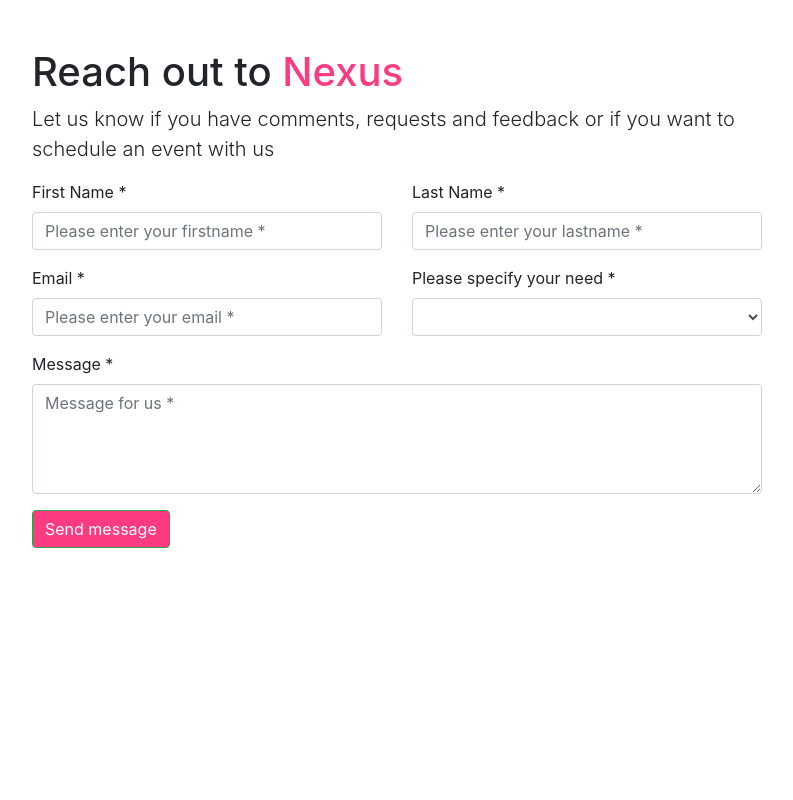
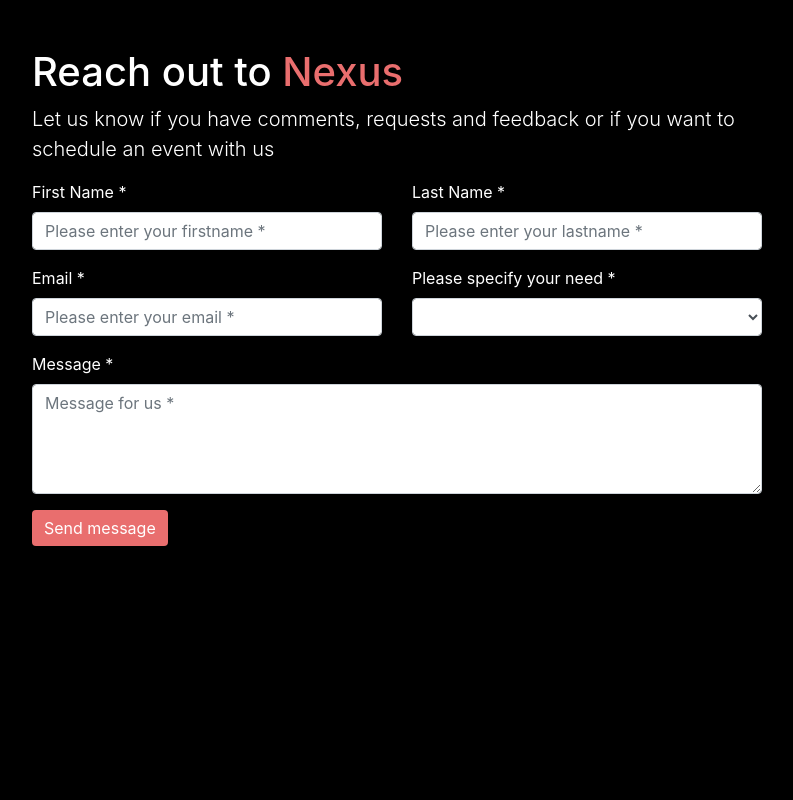
Before and after one commit to Nexus-Virtual-Events/nexus-website, a Flask app: page /connect in a window 1280 px wide. Shown: the whole page, without its empty margins (243-1036 px from the left). Run offline with Flask 2, Linux system fonts and the light colour scheme; parts of the project's set-up code (start-up, migrations or seed data) failed here and were passed over; some libraries are stand-ins or nearby versions.

Commit message:
style fixes

```diff
--- a/templates/connect.html
+++ b/templates/connect.html
@@ -7,7 +7,7 @@
         <link href='https://fonts.googleapis.com/css?family=Lato:300,400,700' rel='stylesheet' type='text/css'>
         <link href='custom.css' rel='stylesheet' type='text/css'>
     </head>
-    <body>
+    <body style="background-color:black">
 
         <div class="container">
 
@@ -15,9 +15,9 @@
 
                 <div class="col-xl-8 offset-xl-2 py-5">
 
-                    <h1>Reach out to <span style="color:#FD3B82">Nexus</span></h1>
+                    <h1 style="color:white">Reach out to <span style="color:#E96E6E">Nexus</span></h1>
 
-                    <p class="lead">Let us know if you have comments, requests and feedback or if you want to schedule an event with us</p>
+                    <p class="lead" style="color:white">Let us know if you have comments, requests and feedback or if you want to schedule an event with us</p>
 
                     <!-- We're going to place the form here in the next step -->
                     <form id="contact-form" method="post" action="/receive_connect" role="form">
@@ -29,14 +29,14 @@
         <div class="row">
             <div class="col-md-6">
                 <div class="form-group">
-                    <label for="form_name">First Name *</label>
+                    <label style="color:white" for="form_name">First Name *</label>
                     <input id="form_name" type="text" name="name" class="form-control" placeholder="Please enter your firstname *" required="required" data-error="Firstname is required.">
                     <div class="help-block with-errors"></div>
                 </div>
             </div>
             <div class="col-md-6">
                 <div class="form-group">
-                    <label for="form_lastname">Last Name *</label>
+                    <label style="color:white" for="form_lastname">Last Name *</label>
                     <input id="form_lastname" type="text" name="surname" class="form-control" placeholder="Please enter your lastname *" required="required" data-error="Lastname is required.">
                     <div class="help-block with-errors"></div>
                 </div>
@@ -45,14 +45,14 @@
         <div class="row">
             <div class="col-md-6">
                 <div class="form-group">
-                    <label for="form_email">Email *</label>
+                    <label style="color:white" for="form_email">Email *</label>
                     <input id="form_email" type="email" name="email" class="form-control" placeholder="Please enter your email *" required="required" data-error="Valid email is required.">
                     <div class="help-block with-errors"></div>
                 </div>
             </div>
             <div class="col-md-6">
                 <div class="form-group">
-                    <label for="form_need">Please specify your need *</label>
+                    <label style="color:white" for="form_need">Please specify your need *</label>
                     <select id="form_need" name="need" class="form-control" required="required" data-error="Please specify your need.">
                         <option value=""></option>
                         <option value="Request quotation">Request event</option>
@@ -67,13 +67,13 @@
         <div class="row">
             <div class="col-md-12">
                 <div class="form-group">
-                    <label for="form_message">Message *</label>
+                    <label style="color:white" for="form_message">Message *</label>
                     <textarea id="form_message" name="message" class="form-control" placeholder="Message for us *" rows="4" required="required" data-error="Please, leave us a message."></textarea>
                     <div class="help-block with-errors"></div>
                 </div>
             </div>
             <div class="col-md-12">
-                <input type="submit" style="background-color:#FD3B82" class="btn btn-success btn-send" value="Send message">
+                <input type="submit" style="background-color:#E96E6E;border:none;" class="btn btn-success btn-send" value="Send message">
             </div>
         </div>
 
--- a/templates/index.html
+++ b/templates/index.html
@@ -16,7 +16,7 @@
   <link rel="stylesheet" href="{{url_for('static',filename='css/custom.css')}}">
 </head>
 
-<body class="template-font-3 template-color-2">
+<body class="template-font-3 template-color-2" style="background-color:black">
   <!--[if lte IE 9]> <p class="browserupgrade">You are using an <strong>outdated</strong> browser. Please <a href="https://browsehappy.com/">upgrade your browser</a> to improve your experience and security.</p> <![endif]-->
   <!-- Add your site or application content here -->
   <!-- Start PReloader -->
@@ -47,7 +47,7 @@
                     <ul class="mainmenu">
                       <li class="lavel-1 slide--megamenu"><a href="#"><span style="font-family: Roboto; font-weight: 200;">Blog</span></a> <!-- Start Mega Menu -->
                       </li>
-                      <li class="lavel-1 slide--megamenu"><a href="#"><span style="font-family: Roboto; font-weight: 200;">Connect</span></a> <!-- Start Mega Menu -->
+                      <li class="lavel-1 slide--megamenu"><a href="/connect"><span style="font-family: Roboto; font-weight: 200;">Connect</span></a> <!-- Start Mega Menu -->
                       </li>
                       <li class="lavel-1 slide--megamenu"><a href="/access"><span style="font-family: Roboto; font-weight: 200;">Portal</span></a> <!-- Start Mega Menu -->
                       </li>
```
